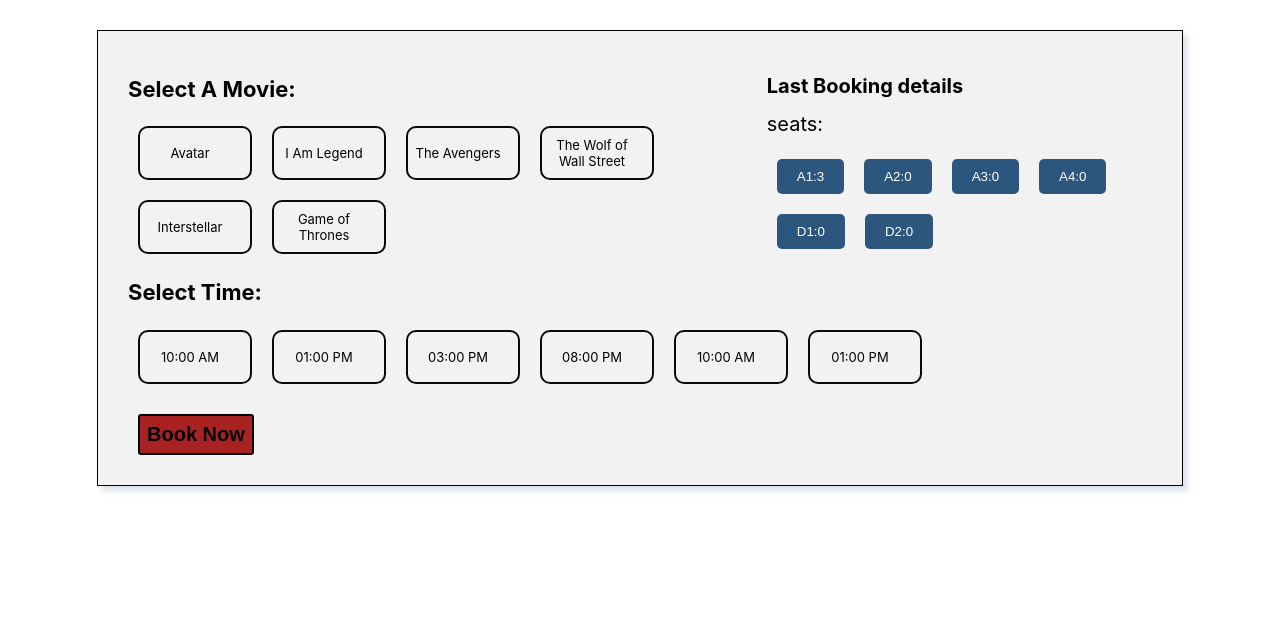
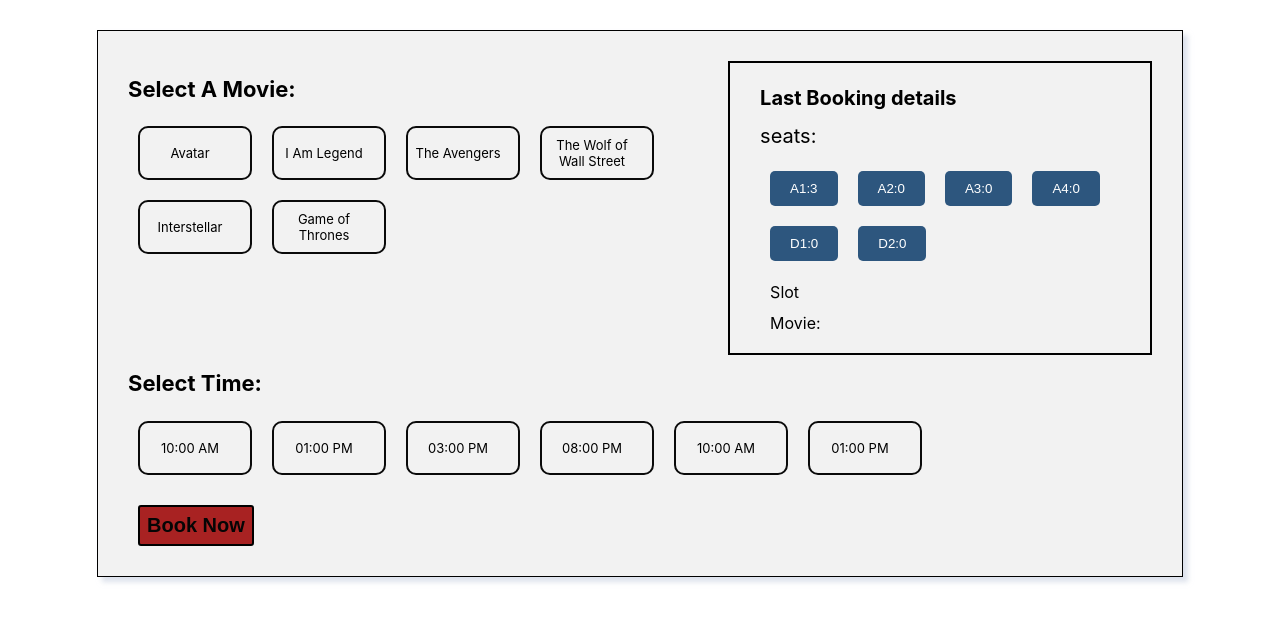
Before and after one commit to prajwaljain19/Bookmyshow-Nodejs, a React (Create React App) app: page / in a window 1280 px wide. Shown: the top 622 px of the page. Built offline with nearby package versions, Linux system fonts and the light colour scheme.

Commit message:
2:58 27/10/2024

```diff
--- a/src/CSS/Home.css
+++ b/src/CSS/Home.css
@@ -59,3 +59,23 @@
     border-radius: 5px;
     cursor: pointer;
 }
+.btn_gp {
+    margin-left: 10px;
+}
+.book_slot {
+    font-weight: normal;
+    font-size: medium;
+}
+.book_movie {
+    font-weight: normal;
+    font-size: medium;
+}
+.last_booking {
+    padding: 10px 30px;
+    display: flex;
+    flex-wrap: wrap;
+    border: none;
+    border: 2px solid black;
+    cursor: pointer;
+
+}
--- a/src/component/Lastbooking.js
+++ b/src/component/Lastbooking.js
@@ -14,6 +14,11 @@
        <button>D1:0</button>
        <button>D2:0</button>
        </div>
+       <div className='btn_gp'>
+        <h1 className='book_slot'>Slot</h1>
+        <h1 className='book_movie'>Movie: </h1>
+       </div>
+
     </div>
 
   )
```
